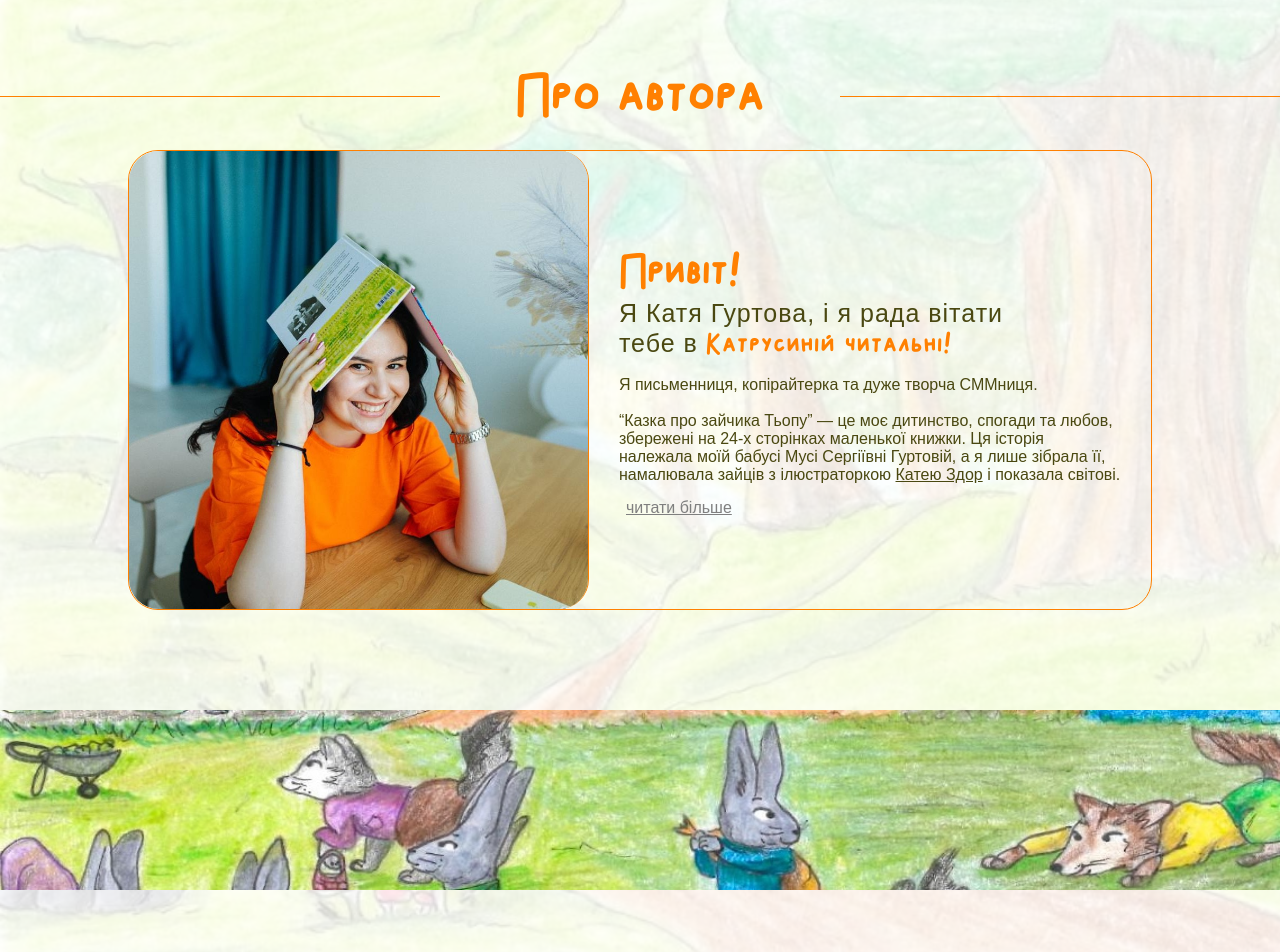
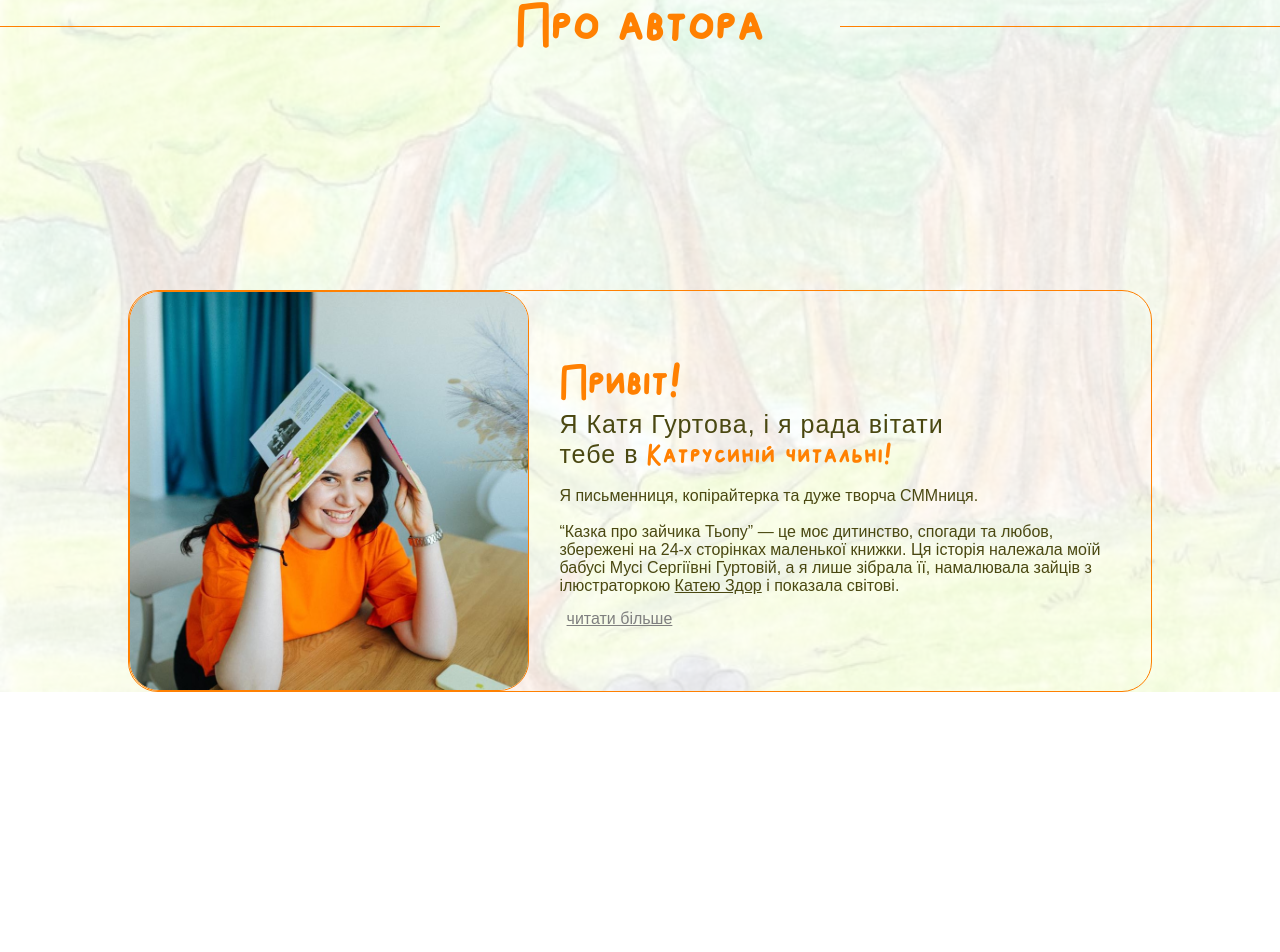
Before and after one commit to Artkvadrat/katrusina-chitalna, a React (Create React App) app: page / in a window 1280 px wide. Shown: the part 1638-2590 px from the top of the page. After the commit the page ends 2350 px from the top, so only its background shows below. Built offline with nearby package versions, Linux system fonts and the light colour scheme; the HTML template or start-up script is replaced by a standard one; a web font is replaced by a local one.

Commit message:
fix: small fixes

```diff
--- a/src/components/AboutAuthor/AboutAthor.jsx
+++ b/src/components/AboutAuthor/AboutAthor.jsx
@@ -66,11 +66,11 @@
           </div>
         </div>
 
-        <img
-          src={aboutAuthorBottomImage}
-          className="aboutAuthorBottomImage"
-          alt="Bottom backhround"
-        />
+        {/*<img*/}
+        {/*  src={aboutAuthorBottomImage}*/}
+        {/*  className="aboutAuthorBottomImage"*/}
+        {/*  alt="Bottom backhround"*/}
+        {/*/>*/}
       </div>
     </div>
   );
--- a/src/components/AboutAuthor/AboutAuthor.css
+++ b/src/components/AboutAuthor/AboutAuthor.css
@@ -5,7 +5,7 @@
 
 .aboutAuthorWrapper .wrapperCover {
     background-color: rgba(256, 256, 256, 0.8);
-    padding-top: 100px;
+    padding-top: 30px;
 }
 
 .aboutAuthorWrapper h3 {
@@ -35,7 +35,7 @@
 }
 
 .aboutAuthorBlock {
-    margin: 20px auto 20px auto;
+    margin: 230px auto 20px auto;
     width: 80%;
     display: flex;
     border: 1px solid var(--color-orange);
@@ -44,7 +44,9 @@
 
 .aboutAuthorBlock img {
     width: 45%;
-    border-right: 1px solid var(--color-orange);
+    height: 400px;
+    margin: auto 0;
+    border: 1px solid var(--color-orange);
     border-radius: 30px;
 }
 
@@ -52,7 +54,7 @@
     display: flex;
     flex-direction: column;
     justify-content: center;
-    padding: 30px;
+    padding: 50px 30px;
 }
 
 .aboutAuthorText p:nth-child(1) {
```
Also changed, not shown: public/index.html (+0 -23 lines).
